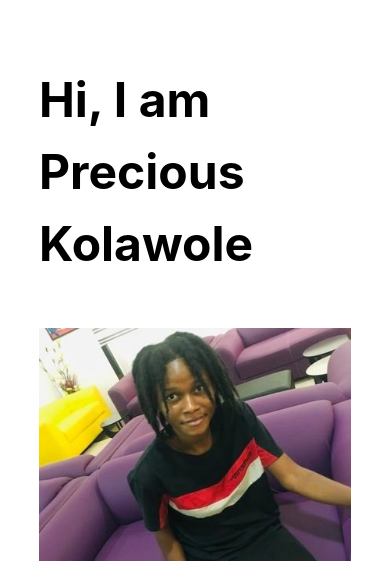
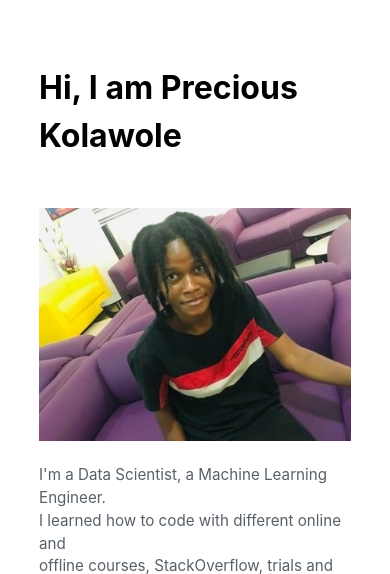
Before and after one commit to precillieo/Precillieo-Portfolio-Website, a Flask app: page / in a window 390 px wide. Shown: the part 91-665 px from the top of the page. Run offline with Flask 2, Linux system fonts and the light colour scheme; some web fonts are replaced.

Commit message:
redeploy

```diff
--- a/static/styles.css
+++ b/static/styles.css
@@ -651,7 +651,7 @@ body {
   }
   .p-home-container .hero_text {
     margin: 4rem 0 3rem 0;
-    font-size: 3rem;
+    font-size: 2rem;
   }
   .p-home-container .hero_text_summary .intro_text {
     font-size: 0.95rem;
```
